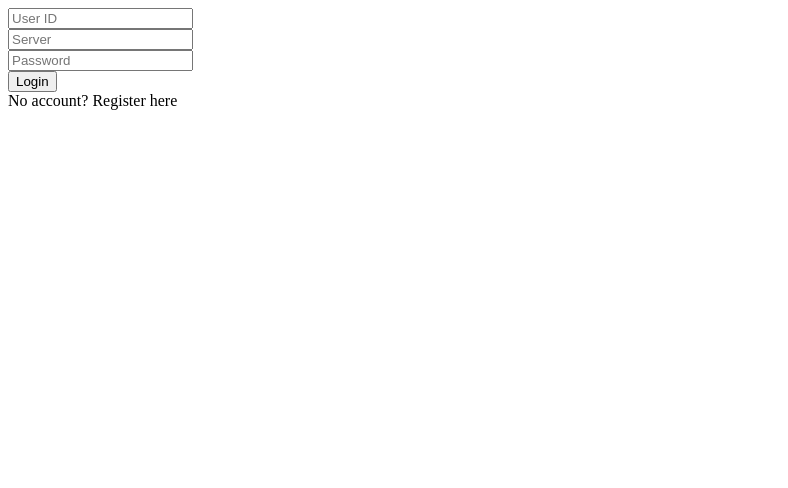
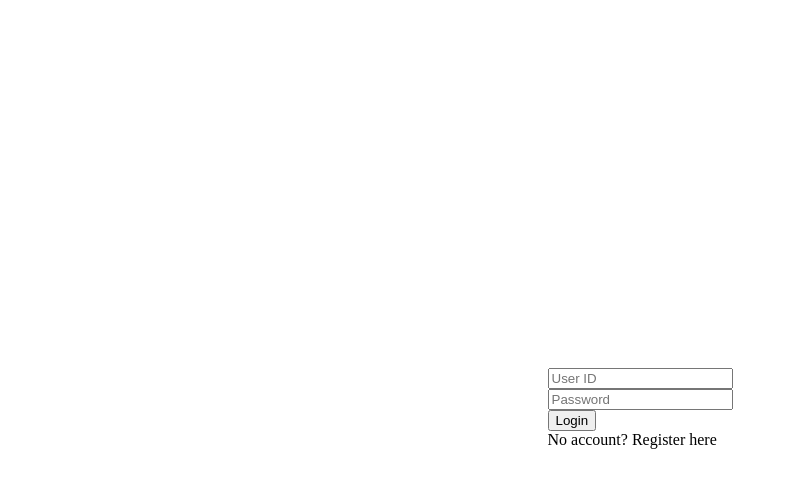
Before and after one commit to wlingze/matrix-client, a React (Create React App) app: page / in a window 1280 px wide. Shown: the top 488 px of the page, without its empty margins (0-788 px from the left). Built offline with nearby package versions, Linux system fonts and the light colour scheme; what simplerestclients would draw is missing.

Commit message:
feat(implement login\register page)
* implement login\register page

```diff
--- a/src/App.tsx
+++ b/src/App.tsx
@@ -19,8 +19,9 @@ export default class App extends React.Component<AppProps, AppState> {
     async componentDidMount() {
         console.log("component did mount");
 
-        const credentials = await ApiClient.getStoredCredentials();
-        credentials ? this.showMain() : this.showLogin();
+        const has_credentials = await ApiClient.getStoredCredentials();
+        // console.log("has credentials: ", has_credentials);
+        has_credentials ? this.showMain() : this.showLogin();
     }
 
     private showMain() {
@@ -34,7 +35,7 @@ export default class App extends React.Component<AppProps, AppState> {
 
     private showLogin() {
         const loginPage = (
-            <Login showMainPage={this.showMain} />
+            <Login />
         )
         console.log("set login is start page")
         this.setState({ startPage: loginPage })
--- /dev/null
+++ b/src/models/Error.ts
@@ -0,0 +1,5 @@
+
+export interface ErrorResponse {
+    statusCode: number;
+    statusText?: string;
+}
--- a/src/ui/info.ts
+++ b/src/ui/info.ts
@@ -1,10 +1,10 @@
 
+// text
 export const HAVE_AN_ACCOUNT = 'Already have an account?\nLogin here';
 export const NO_ACCOUNT = 'No account? Register here';
 export const REGISTER = "Register"
 export const LOGIN = "Login"
 export const USER_ID = "User ID"
-export const SERVER = "Server"
 export const PASSWORD = "Password"
 export const REPEAT_PASSWORD = "Repeat Password"
 export const ID_PASSWD_MISS = "User ID or Password missing"
--- /dev/null
+++ b/src/ui/style.css
@@ -0,0 +1,6 @@
+.container {
+    display: flex;
+    justify-content: center;
+    align-items: center;
+    height: 100vh;
+}
--- a/src/view/Login.tsx
+++ b/src/view/Login.tsx
@@ -1,21 +1,23 @@
 import React from "react";
-import DialogContainer from "../component/DialogContainer";
-import { HAVE_AN_ACCOUNT, LOGIN, NO_ACCOUNT, PASSWORD, REGISTER, REPEAT_PASSWORD, SERVER, USER_ID } from "../ui/info";
+import { HAVE_AN_ACCOUNT, LOGIN, NO_ACCOUNT, PASSWORD, REGISTER, REPEAT_PASSWORD, USER_ID } from "../ui/info";
+import ApiClient from "../matrix/ApiClient";
+import "../ui/style.css";
+import { ErrorResponse } from "../models/Error";
+
 interface LoginProps {
-    showMainPage: () => void;
 }
+
 
 interface LoginState {
     register: boolean;
-
+    showerror: boolean;
     repeatPassword: string;
-    server: string | undefined;
     userId: string | undefined;
+    error_content: string;
 }
 
 export default class Login extends React.Component<LoginProps, LoginState> {
     private userid = "";
-    private server = "";
     private password = "";
     private repeat_password = "";
 
@@ -24,13 +26,24 @@ export default class Login extends React.Component<LoginProps, LoginState> {
         this.state = {
             repeatPassword: "",
             register: false,
-            server: "",
+            showerror: false,
             userId: "",
+            error_content: "",
         };
     }
 
-    private switch = () => {
-        this.setState({ register: !this.state.register })
+    private handlerRequestError = (error: ErrorResponse) => {
+        console.log("handler error", error, this)
+        console.trace("traing")
+        let error_content = ""
+        if (typeof error.statusText == 'string') {
+            error_content = error.statusText
+        }
+        if (error.statusCode == 400) {
+            error_content = this.state.register ? "register" : "login" + " error, username or password error"
+        }
+        this.setState({ showerror: true, error_content })
+
     }
 
     private onPressMainButton = async () => {
@@ -39,7 +52,32 @@ export default class Login extends React.Component<LoginProps, LoginState> {
         }
 
         // here is login logical
-        console.log(this.userid, this.password, this.server, this.repeat_password);
+        console.log(this.userid, this.password, this.repeat_password);
+        if (this.state.register) {
+            // register check two password
+            if (this.password == this.repeat_password) {
+                // register
+                await ApiClient.register(this.userid, this.password)
+                    .then(() => {
+                        window.location.reload();
+                    })
+                    .catch((error) => { this.handlerRequestError(error) })
+
+            } else {
+                // password not same
+                this.setState({ showerror: true, error_content: "please re-input password" })
+            }
+        } else {
+            // login
+            let result = ApiClient.login(this.userid, this.password)
+            console.log("api result:", result);
+
+            result
+                .then(() => {
+                    window.location.reload();
+                })
+                .catch((error) => { this.handlerRequestError(error) })
+        }
     }
 
     render() {
@@ -54,16 +92,9 @@ export default class Login extends React.Component<LoginProps, LoginState> {
                 </div>
 
                 <div>
-                    {/* server  */}
-                    <input
-                        placeholder={SERVER}
-                        onChange={input => this.server = input.target.value}
-                    />
-                </div>
-
-                <div>
                     {/* password  */}
                     <input
+                        type="password"
                         placeholder={PASSWORD}
                         onChange={input => this.password = input.target.value}
                     />
@@ -72,6 +103,7 @@ export default class Login extends React.Component<LoginProps, LoginState> {
                 <div>
                     {this.state.register ? (
                         <input
+                            type="password"
                             placeholder={REPEAT_PASSWORD}
                             onChange={input => this.repeat_password = input.target.value}
                         />
@@ -81,28 +113,43 @@ export default class Login extends React.Component<LoginProps, LoginState> {
         )
 
 
-        const bottom = (
-            <div onClick={this.switch}>
-                {this.state.register ? HAVE_AN_ACCOUNT : NO_ACCOUNT}
+
+        const loginDialog = (
+            <div>
+                {content}
+
+                <button onClick={this.onPressMainButton}>
+                    {this.state.register ? REGISTER : LOGIN}
+                </button>
+
+                <div onClick={() => { this.setState({ register: !this.state.register }) }}>
+                    {this.state.register ? HAVE_AN_ACCOUNT : NO_ACCOUNT}
+                </div>
             </div>
         )
 
-        const loginDialog = (
-            <DialogContainer
-                content={content}
+        const loginError = (
+            <div>
+                <div>
+                    {this.state.error_content}
+                </div>
 
-                confirmButton={true}
-                confirmButtonText={this.state.register ? REGISTER : LOGIN}
-                onConfirm={this.onPressMainButton}
+                <button onClick={() => { this.setState({ showerror: false, error_content: "" }) }}>
+                    Close
+                </button>
+            </div>
+        )
 
-                bottom={bottom}
-            />
+        const loginpage = (
+            <div className="container">
+                {this.state.showerror ? loginError : loginDialog}
+            </div>
         )
 
 
         return (
             <div>
-                {loginDialog}
+                {loginpage}
             </div>
         )
     }
```
